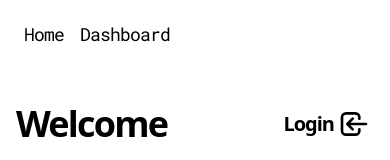
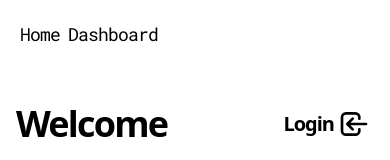
Before and after one commit to dnrm/crystal, a Next.js app: page / in a window 390 px wide. Shown: the top 160 px of the page. Built offline with nearby package versions, Linux system fonts and the light colour scheme; no server answers.

Commit message:
Reduced padding in navbar

```diff
--- a/components/Navbar.tsx
+++ b/components/Navbar.tsx
@@ -18,14 +18,14 @@ const Navbar = () => {
             </Head>
             <ul className="flex p-4 md:px-8 py-5 justify-between items-center">
                 <div className="flex">
-                    <li className="px-2 tracking-tighter">
+                    <li className="px-1 md:px-2 tracking-tighter">
                         <Link href="/">
                             <a className={`${styles.mono} text-lg font-normal`}>
                                 Home
                             </a>
                         </Link>
                     </li>
-                    <li className="px-2 tracking-tighter">
+                    <li className="px-1 md:px-2 tracking-tighter">
                         <Link href="/dashboard">
                             <a className={`${styles.mono} text-lg font-normal`}>
                                 Dashboard
```
